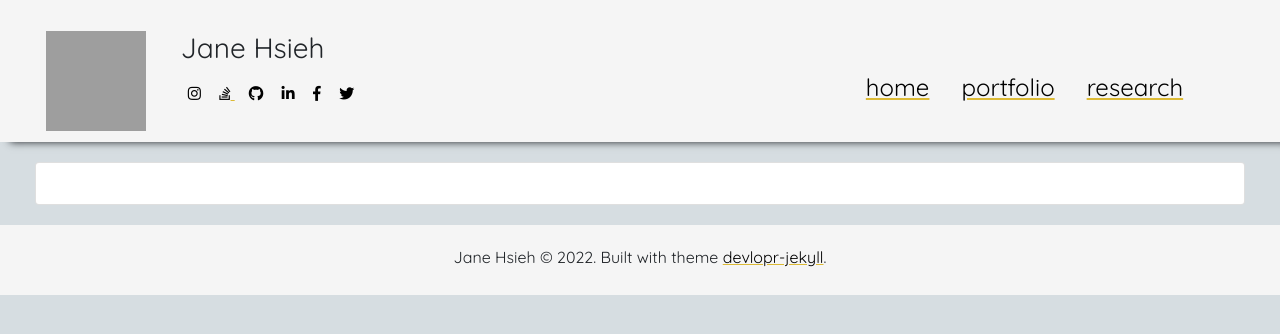
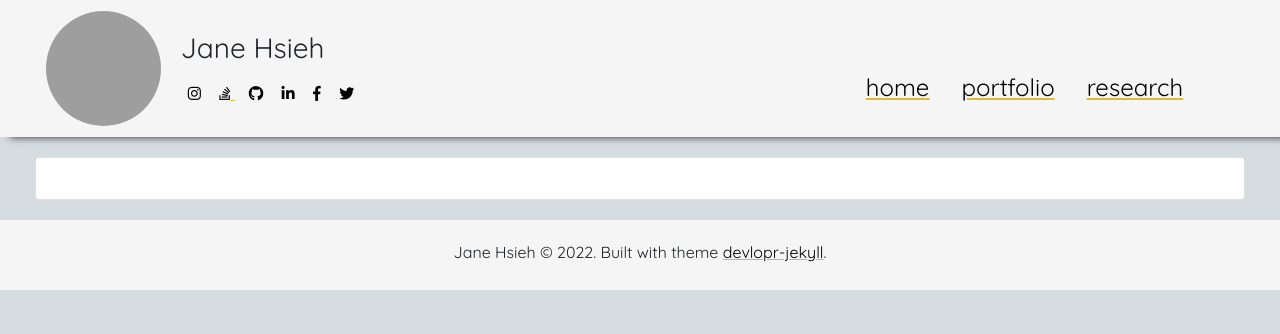
Before and after one commit to janeon/janeon.github.io, a Jekyll site: the page built from styleguide.md, in a window 1280 px wide. Shown: the top 334 px of the page. Built offline with Jekyll 4.4.1, drawn with Linux system fonts in a browser that asks for light colours; nearby versions of some CDN libraries; our own code applies the rules of GitHub Pages for plain Markdown files; grey boxes are pictures that could not be loaded.

Commit message:
update css

```diff
--- a/_sass/devlog.scss
+++ b/_sass/devlog.scss
@@ -31,10 +31,11 @@ a:hover {
 }
 
 .profile-img {
-    width: 100px;
-    height: 100px;
+    width: 115px;
+    height: 115px;
     margin-left: 20px;
-    margin-top: 20px;
+    // margin-top: 20px;
+    border-radius: 50%;
 }
 
 .profile-name {
```
